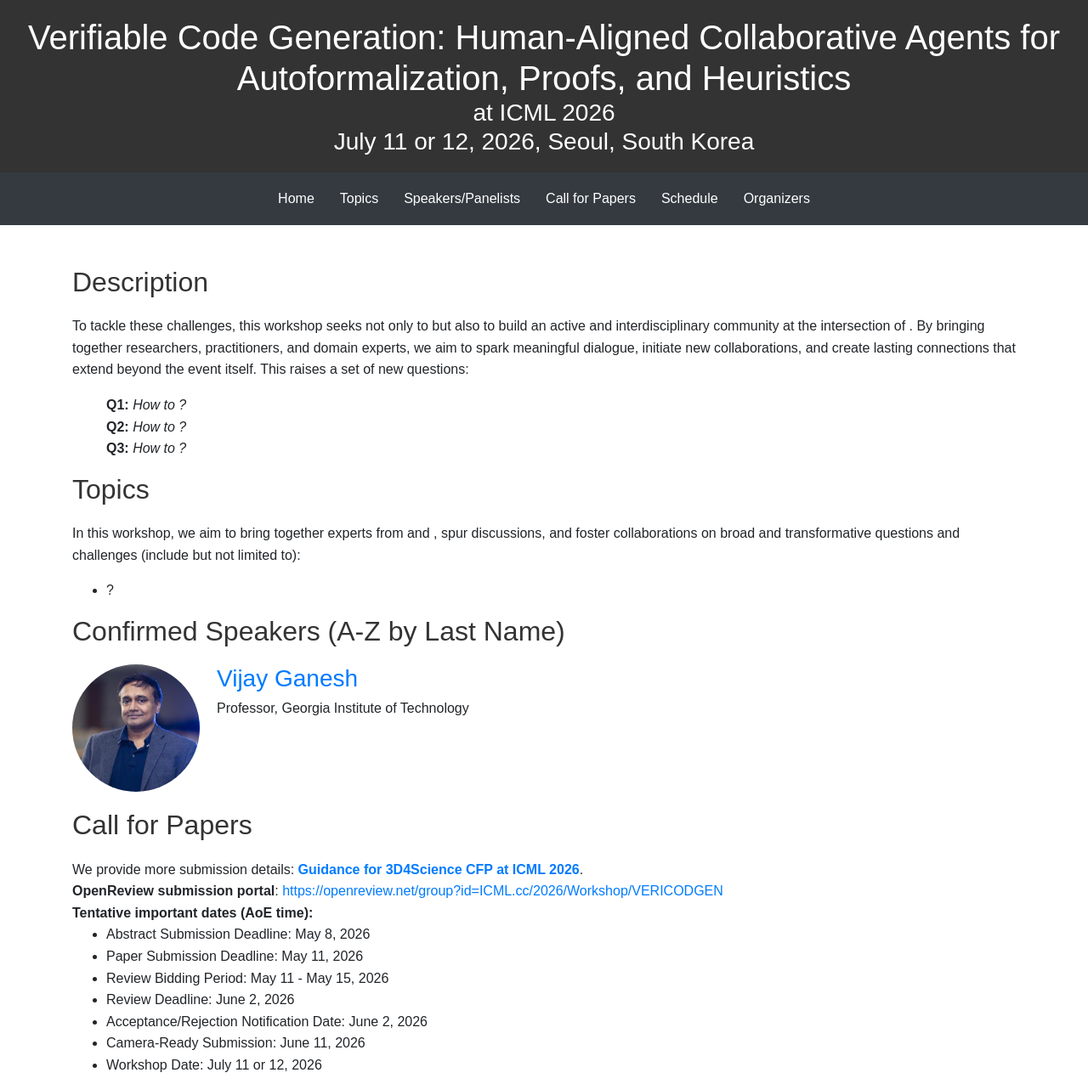
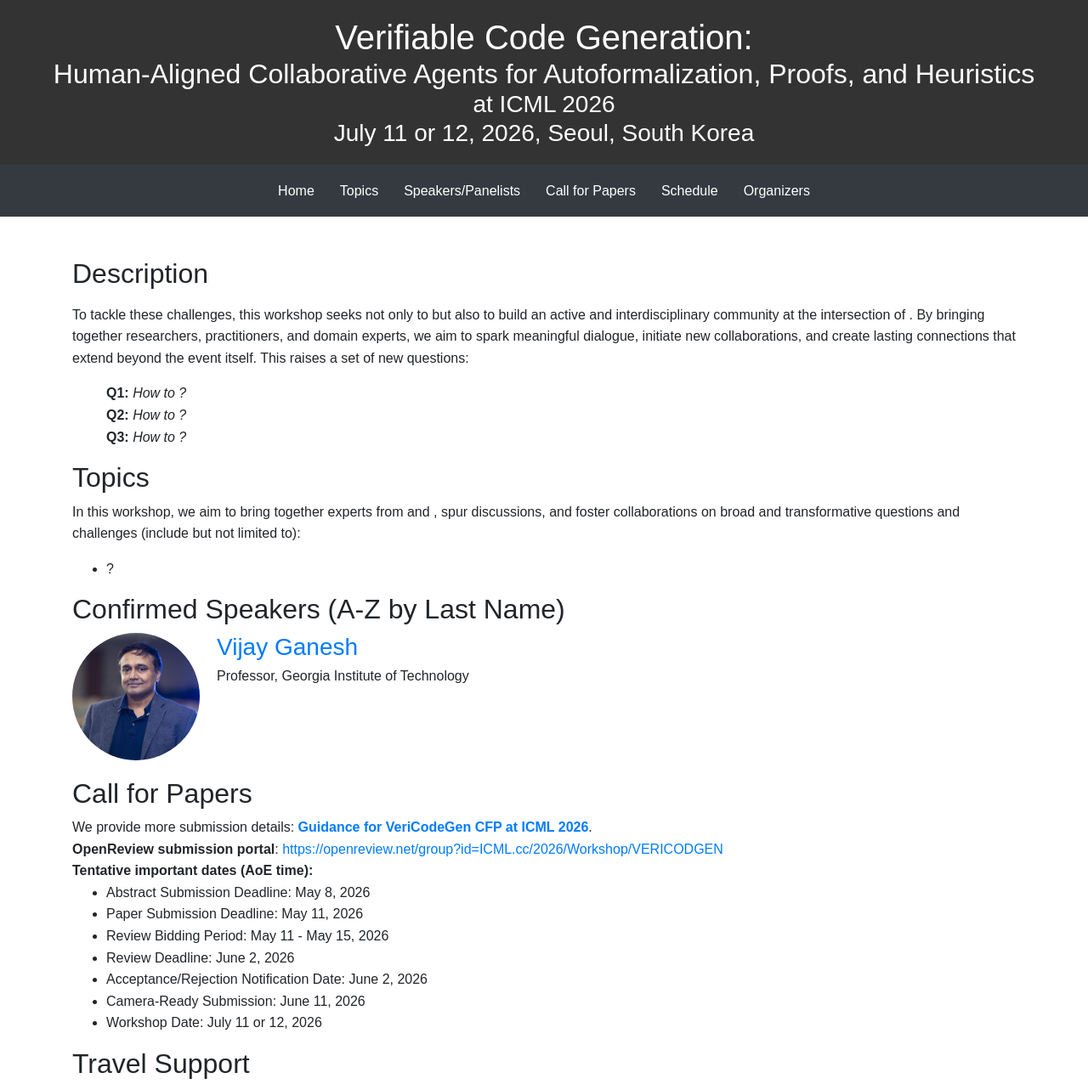
Before and after one commit to vericodegen/vericodegen.github.io, a plain HTML site: page index.html in a window 1280 px wide. Shown: the top 1276 px of the page at 85% size. Drawn offline with nearby package versions, Linux system fonts and the light colour scheme.

Commit message:
bug fixed

```diff
--- a/header.html
+++ b/header.html
@@ -1,6 +1,9 @@
 <header>
     <!-- <h3>The 2nd Edition of</h3> -->
-    <h1>Verifiable Code Generation: Human-Aligned Collaborative Agents for Autoformalization, Proofs, and Heuristics</h1>
+    <h1>Verifiable Code Generation:</h1>
+
+    <h2>Human-Aligned Collaborative Agents for Autoformalization, Proofs, and Heuristics</h2>
+
     <h3>at ICML 2026</h3>
     <h3>July 11 or 12, 2026, Seoul, South Korea</h3>
     <!-- <h3>Meeting Room #202 - 204</h3> -->
--- a/index.html
+++ b/index.html
@@ -58,7 +58,7 @@
 
             <section id="cfp" class="location">
                 <h2>Call for Papers</h2>
-                <span>We provide more submission details: <b><a href="./cfp.html" target="_blank">Guidance for 3D4Science CFP at ICML 2026</a></b>.</span>
+                <span>We provide more submission details: <b><a href="./cfp.html" target="_blank">Guidance for VeriCodeGen CFP at ICML 2026</a></b>.</span>
                 <br>
                 <span><b>OpenReview submission portal</b>: <a href="https://openreview.net/group?id=ICML.cc/2026/Workshop/VERICODEGEN" target="_blank">https://openreview.net/group?id=ICML.cc/2026/Workshop/VERICODGEN</a></span>
                 <div class="important-dates">
--- a/style.css
+++ b/style.css
@@ -16,10 +16,15 @@ header {
 header h1 {
     margin: 0;
 }
+header h2 {
+    margin: 0;
+    color: #fff;
+}
 header h3 {
     margin: 0;
     color: #fff;
 }
+
 
 .navbar-nav {
     justify-content: center;
@@ -36,10 +41,10 @@ header h3 {
     padding: 0 15px;
 }
 
-h2 {
+/* h2 {
     color: #333;
     margin-bottom: 20px;
-}
+} */
 
 .speaker, .organizer {
     display: flex;
```
